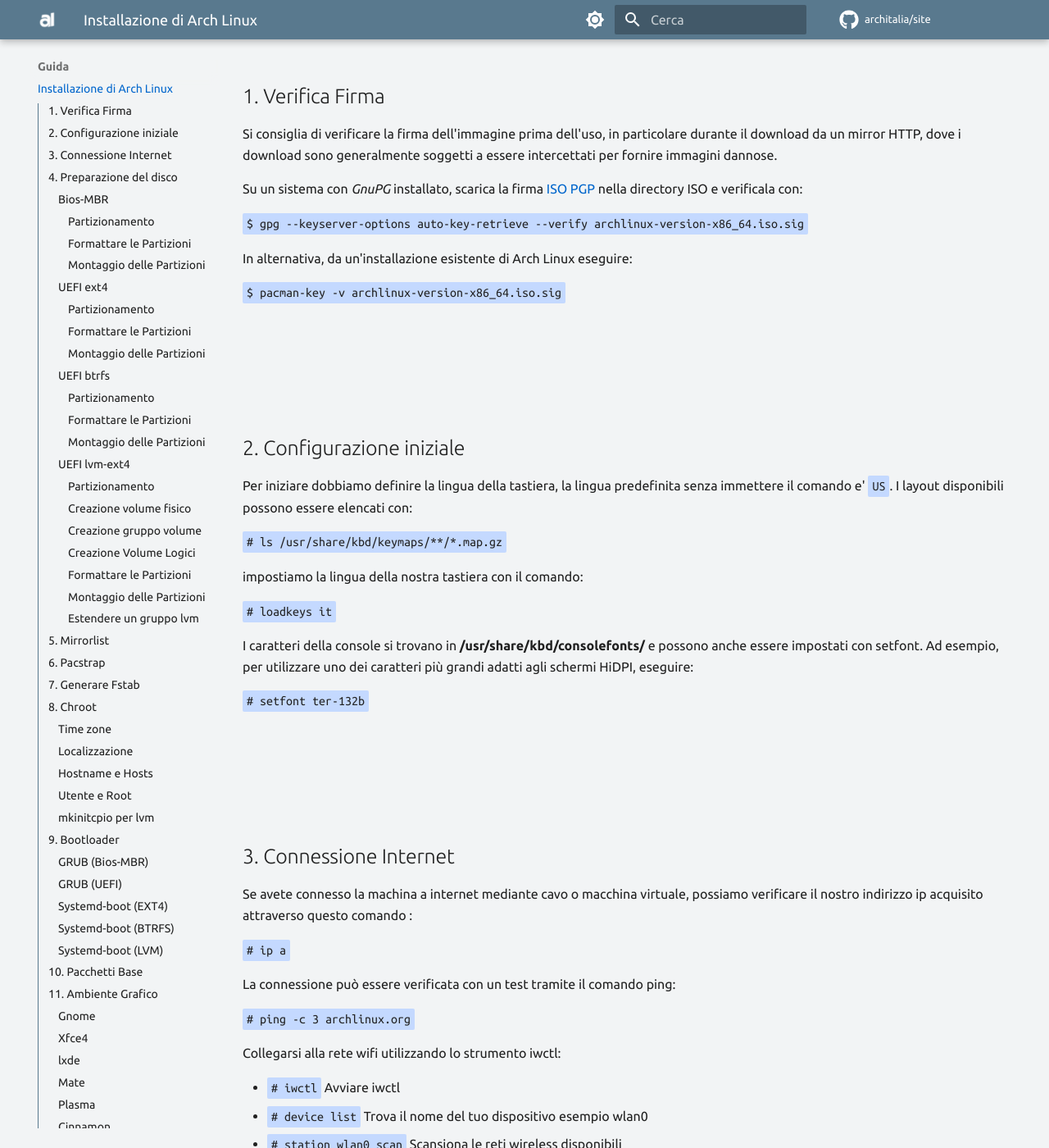
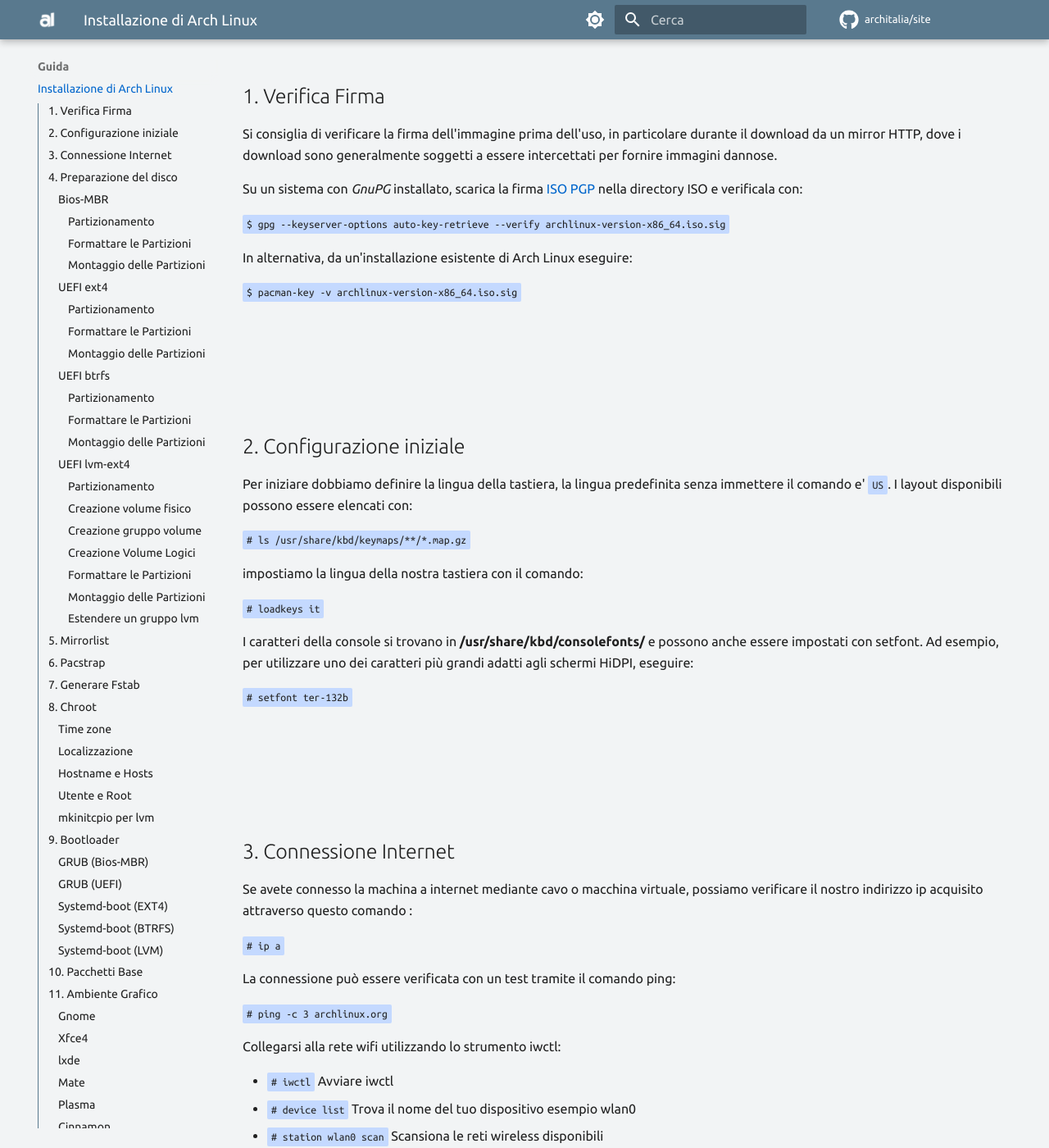
Before and after one commit to ArchItalia/site, an MkDocs documentation site: the page built from docs/Guida/guide.md, in a window 1280 px wide and 1400 px high, scrolled down 756 px. Shown: the whole window at 82% size. Built offline with MkDocs 1.6.1 and Material for MkDocs 9.7.7, drawn with Linux system fonts in a browser that asks for light colours; comment, search, counter and statistics services are not loaded; the version menu is left out.

Commit message:
Update extra.css

```diff
--- a/docs/stylesheets/extra.css
+++ b/docs/stylesheets/extra.css
@@ -18,7 +18,7 @@
 }
 
 .md-typeset code {
-font-size: 1em;
+font-size: .86em;
 padding:5px
 }
 
```
